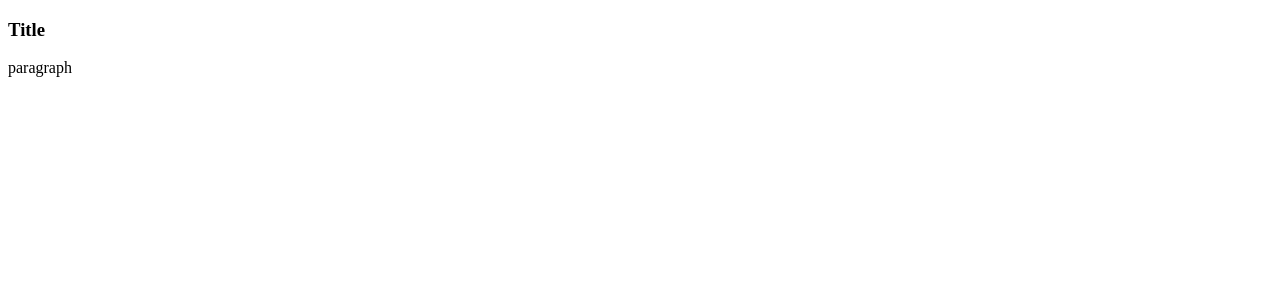
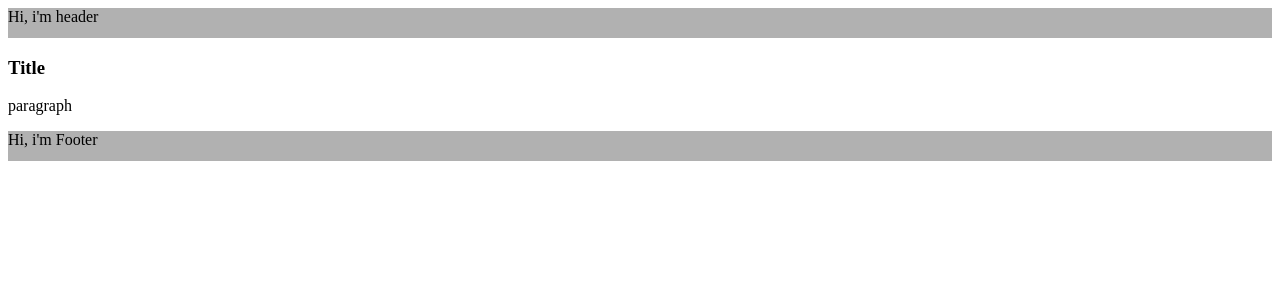
Before and after one commit to minseoky/Mid-Term-Project, a React (Create React App) app: page / in a window 1280 px wide. Shown: the top 300 px of the page. Built offline with nearby package versions, Linux system fonts and the light colour scheme.

Commit message:
[#01] ADD: Nav, Footer 레이아웃 추가

```diff
--- a/src/App.js
+++ b/src/App.js
@@ -1,9 +1,13 @@
+import Header from "./components/Header.js"
+import Footer from "./components/Footer.js"
 
 function App() {
   return (
     <div className="App">
-      <h3>Title</h3>
-      <p>paragraph</p>
+        <Header/>
+            <h3>Title</h3>
+            <p>paragraph</p>
+        <Footer/>
     </div>
   );
 }
--- /dev/null
+++ b/src/components/Footer.js
@@ -0,0 +1,11 @@
+import styles from "../css/Footer.module.css"
+function Footer(){
+
+    return(
+        <div className={styles.container}>
+            Hi, i'm Footer
+        </div>
+    )
+}
+
+export default Footer;
--- /dev/null
+++ b/src/components/Header.js
@@ -0,0 +1,11 @@
+import styles from "../css/Header.module.css"
+function Header(){
+
+    return(
+        <div className={styles.container}>
+            Hi, i'm header
+        </div>
+    )
+}
+
+export default Header;
--- /dev/null
+++ b/src/css/Footer.module.css
@@ -0,0 +1,4 @@
+.container{
+    height: 30px;
+    background-color: rgba(177,177,177,177);
+}
--- /dev/null
+++ b/src/css/Header.module.css
@@ -0,0 +1,4 @@
+.container{
+    height: 30px;
+    background-color: rgba(177,177,177,177);
+}
```
